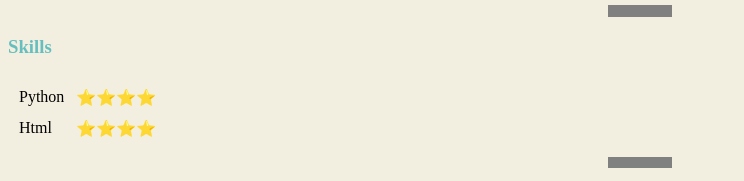
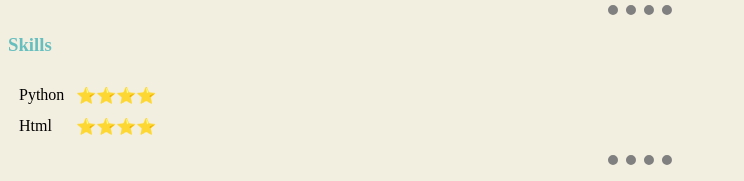
Before and after one commit to aswanthanoop/CV, a plain HTML site: page index.html in a window 1280 px wide. Shown: the part 595-776 px from the top of the page, 0-744 px from the left. Drawn offline with Linux system fonts and the light colour scheme.

Commit message:
Update index.html

```diff
--- a/index.html
+++ b/index.html
@@ -52,7 +52,7 @@
     </tbody>
 
   </table>
-  <hr size="4" noshade>
+  <hr>
   <h3>Skills</h3>
   <table cellspacing ="10" >
   <tbody>
@@ -71,7 +71,7 @@
 
     </tbody>
   </table>
-  <hr size="3" noshade>
+  <hr>
 
   <h3><a href="Hobbies.html"><strong>My Hobbies</strong></a></h3>
   <ol>
```
